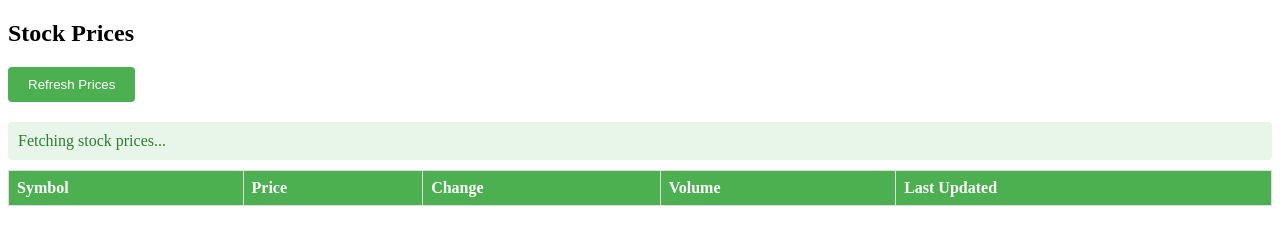
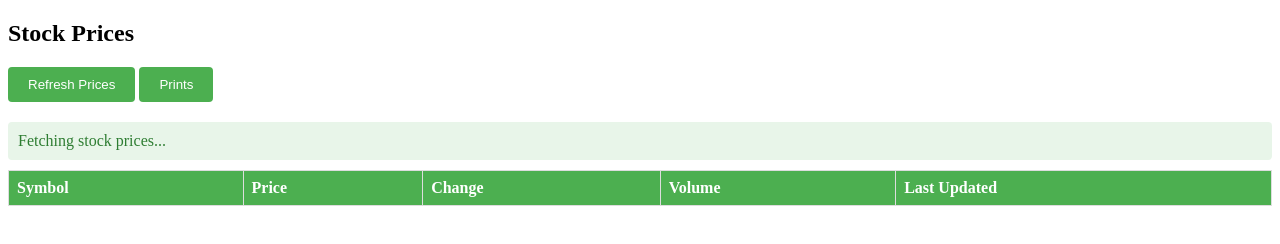
Before and after one commit to nikhil-techefficio/Mp3player, a plain HTML site: page Stocker.html in a window 1280 px wide. Drawn offline with Linux system fonts and the light colour scheme; no server answers.

Commit message:
Update Stocker.html

```diff
--- a/Stocker.html
+++ b/Stocker.html
@@ -59,6 +59,7 @@ th {
 
 <h2>Stock Prices</h2>
 <button id="refreshButton" class="refresh-button">Refresh Prices</button>
+<button onclick="window.print()" class="refresh-button">Prints</button>
 <div id="statusMessage"></div>
 
 <table id="stockTable">
```
